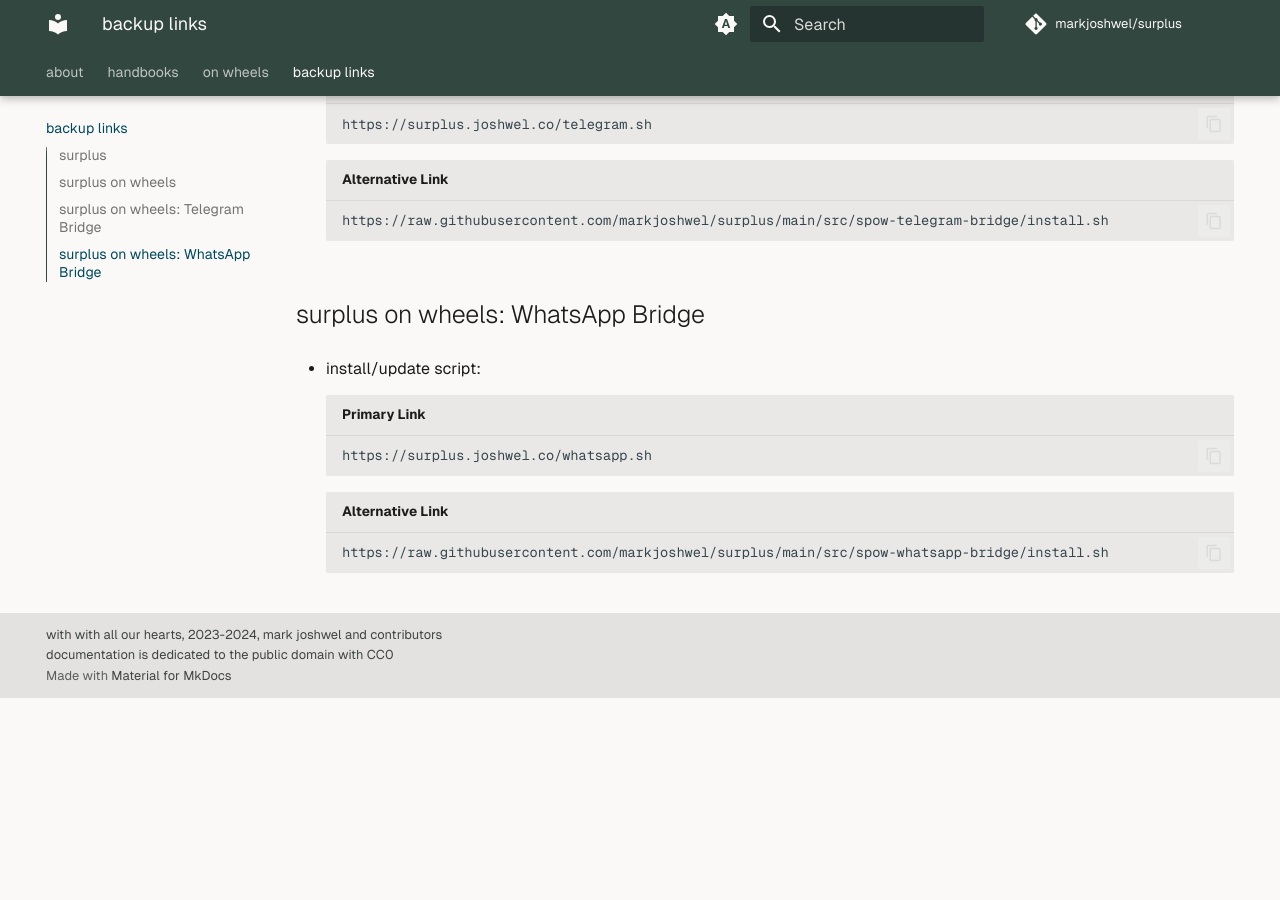
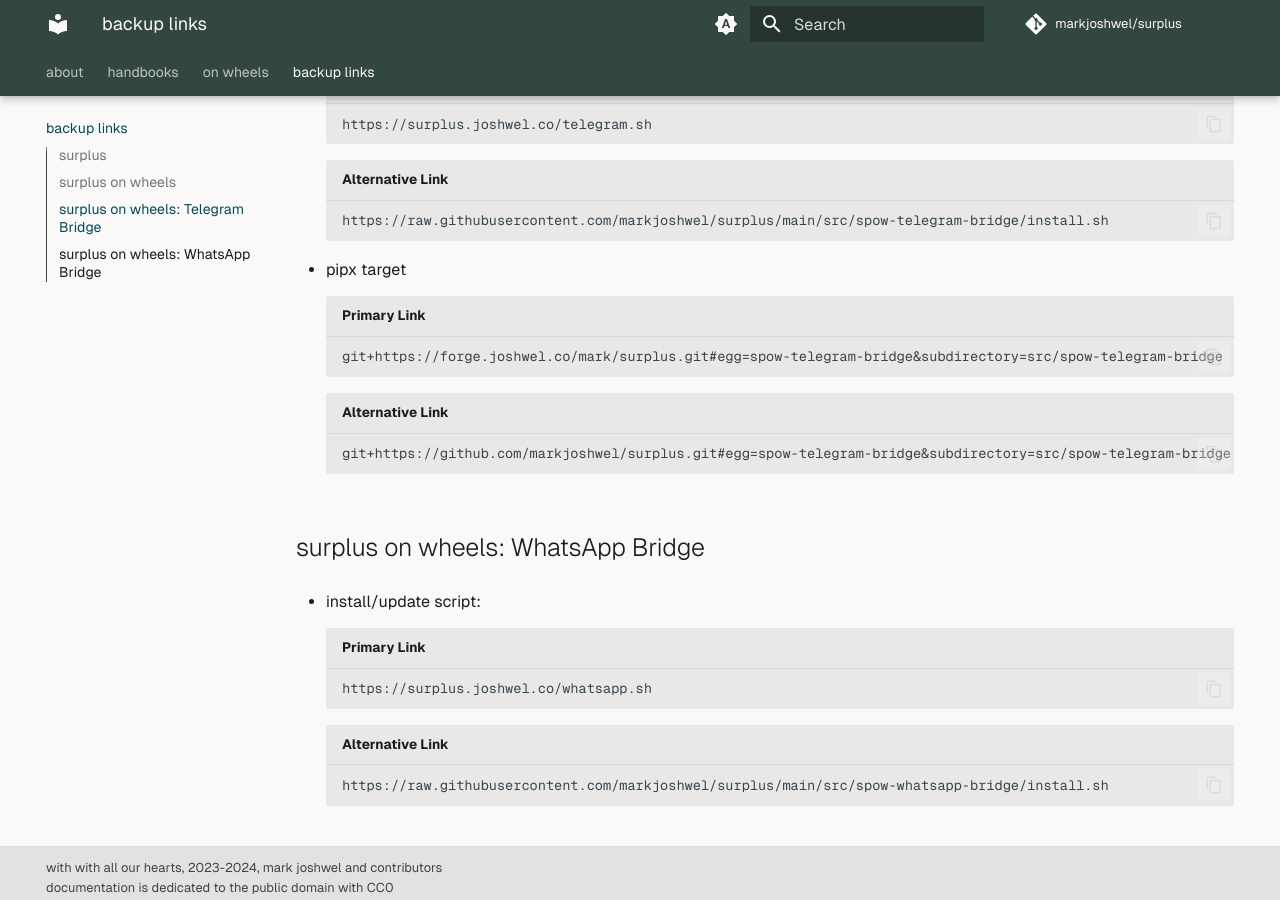
Before and after one commit to markjoshwel/surplus, an MkDocs documentation site: the page built from docs/links.md, in a window 1280 px wide and 900 px high, scrolled down 1161 px. Built offline with MkDocs 1.6.1 and Material for MkDocs 9.7.7, drawn with Linux system fonts in a browser that asks for light colours; plug-ins that fetch from the network failed and are left out; comment, search, counter and statistics services are not loaded; before the commit the page ends 1859 px from its top, so only the background shows below that.

````diff
--- a/docs/links.md
+++ b/docs/links.md
@@ -46,6 +46,16 @@ https://github.com/markjoshwel/surplus.git
     https://raw.githubusercontent.com/markjoshwel/surplus/main/src/spow-telegram-bridge/install.sh
     ```
 
+- pipx target
+
+    ``` title="Primary Link"
+    git+https://forge.joshwel.co/mark/surplus.git#egg=spow-telegram-bridge&subdirectory=src/spow-telegram-bridge
+    ```
+
+    ``` title="Alternative Link"
+    git+https://github.com/markjoshwel/surplus.git#egg=spow-telegram-bridge&subdirectory=src/spow-telegram-bridge
+    ```
+
 ## surplus on wheels: WhatsApp Bridge
 
 - install/update script:
````
Also changed, not shown: docs/developing.md (+26 -8 lines), 3 other files.
